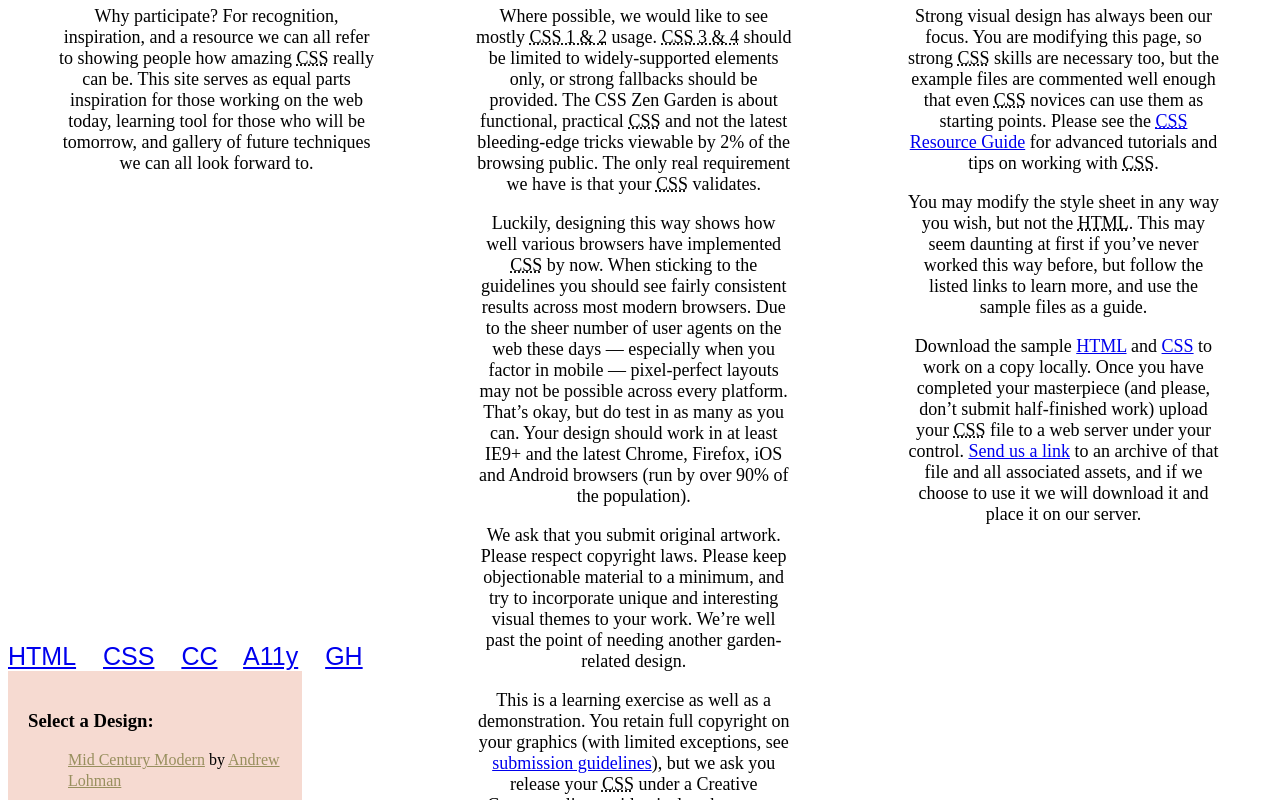
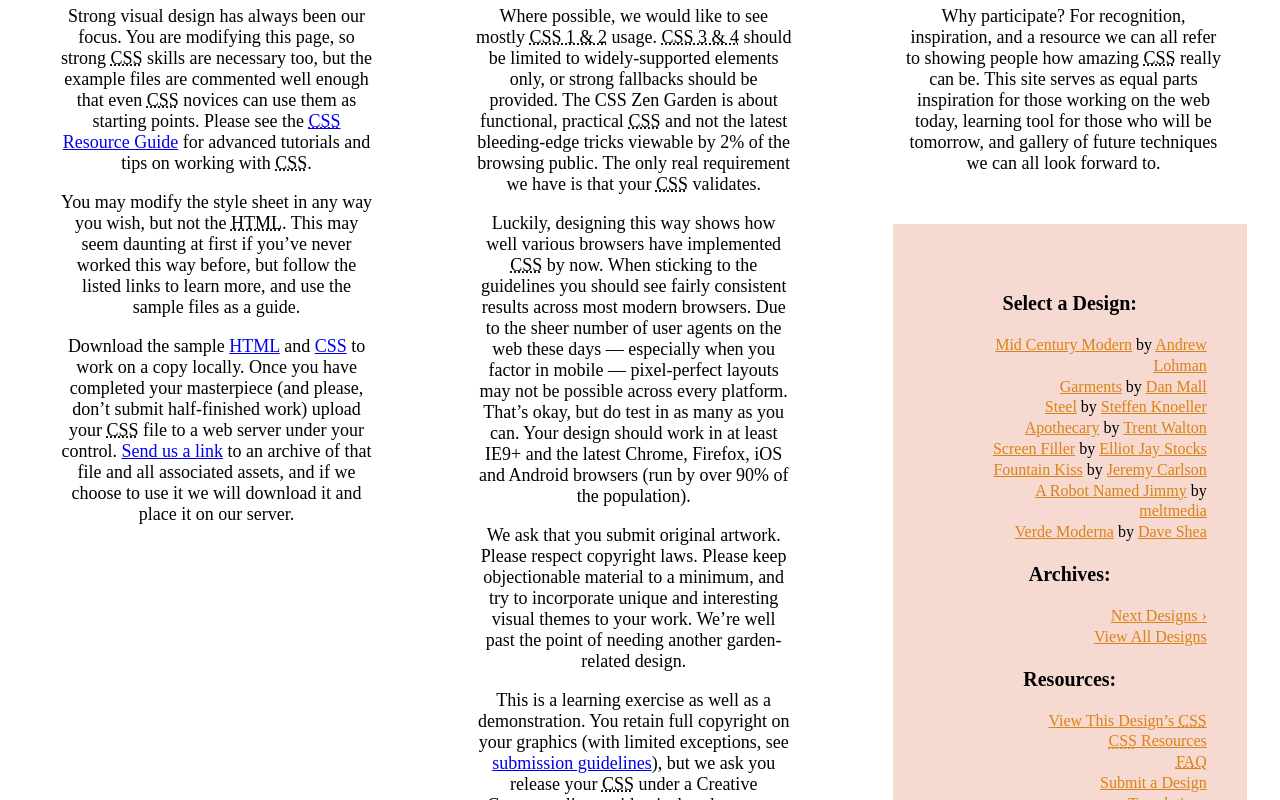
Before and after one commit to cassiewis/cassiewis.github.io, a plain HTML site: page Project2/p2-index.html in a window 1280 px wide. Shown: the part 2000-2800 px from the top of the page. Drawn offline with Linux system fonts and the light colour scheme.

Commit message:
done. Issue with positioning in title but looks good in IDE.

```diff
--- a/Project2/p2-style.css
+++ b/Project2/p2-style.css
@@ -31,7 +31,6 @@ header h2 {
 	font-size: 50px;
 	font-family: Microsoft Sans Serif;
 	color: rgb(242, 169, 172);
-
 	margin: 300px 20px 20px 750px;
 	width: 500px;
 }
@@ -113,9 +112,8 @@ header h2 {
 }
 
 .participation {
-	float:right;
+	float: left;
 	width: 33%;
-	height: 1000px;
 	background-image: url(images/cd.jpg);
 	background-size: 350px;
 	background-position: 50% 0%;
@@ -140,11 +138,9 @@ header h2 {
 }
 
 .benefits {
-	float: left;
+	float: right;
 	width: 33%;
-	float:left;
-	width: 33%;
-	height: 500px;
+	height: 650px;
 	background-image: url(images/flowers.jpeg);
 	background-size: 350px;
 	background-position: 50% 0%;
@@ -171,40 +167,55 @@ header h2 {
 .requirements {
 	float:left;
 	width: 33%;
-	height: 1000px;
+	/* height: 1300px; */
 	background-image: url(images/paint.jpg);
 	background-size: 350px;
 	background-position: 50% 0%;
 	background-repeat: no-repeat;
+	margin-bottom: 100px;
 }
 
 footer {
 	font-size: 25px;
 	font-family: Luminari, fantasy;
+	text-align: center;
+	padding: 30px;
+	background-color: rgba(219, 148, 66, 0.415);
+	position: fixed;
+	bottom: 0;
+	width: 100%;
 }
 
 footer a:link, footer a:visited {
 	margin-right: 20px;
+	color: rgb(97, 28, 146);
 	}
 
 .sidebar {
-	background-color: rgb(246, 218, 209);;
-	margin-right: 970px;
-	padding: 20px;
+	text-align: right;
+	background-color: rgb(246, 218, 209);
+	margin-left: 70%;
+	margin-right: 2%;
+	padding: 40px;
+	margin-top: 600px;
 	}
 
+.sidebar h3 {
+	font-size: 20px;
+	font-family: Microsoft Sans Serif;
+	text-align: center;
+
+}
 .sidebar li {
 	line-height: 1.3em;
-	display: block;
-	margin-top: -0px;
-	margin-bottom: 5px;
 	list-style-type: none;
 	}
 
 .sidebar li a:link {
-	color: #988F5E;
+	color: #da8216;
 	}
 
 .sidebar li a:visited {
-	color: #B3AE94;
+	color: #988F5E;
+
 	}
```
Also changed, not shown: Project2/images/rainbow_girl.png (deleted).
